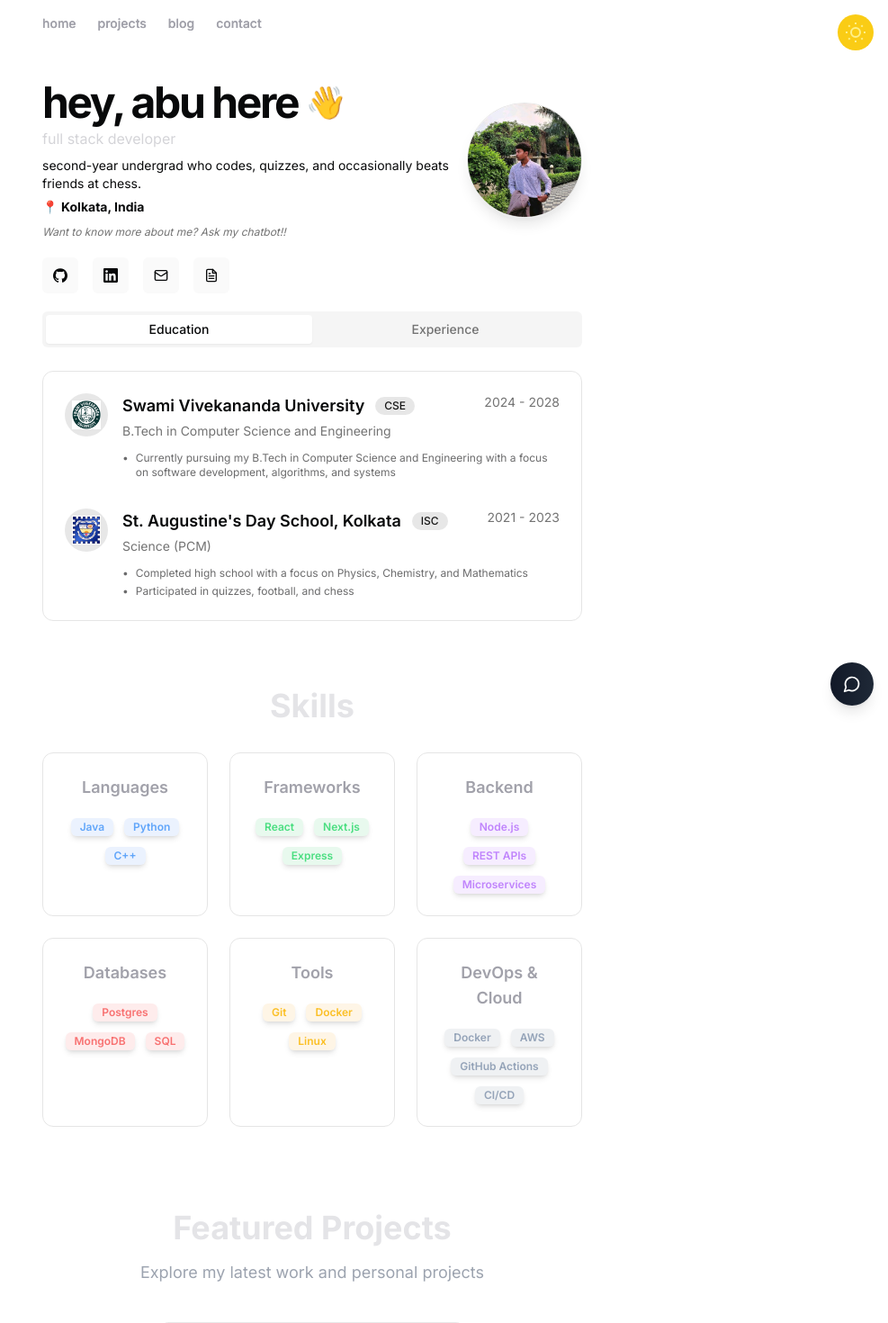
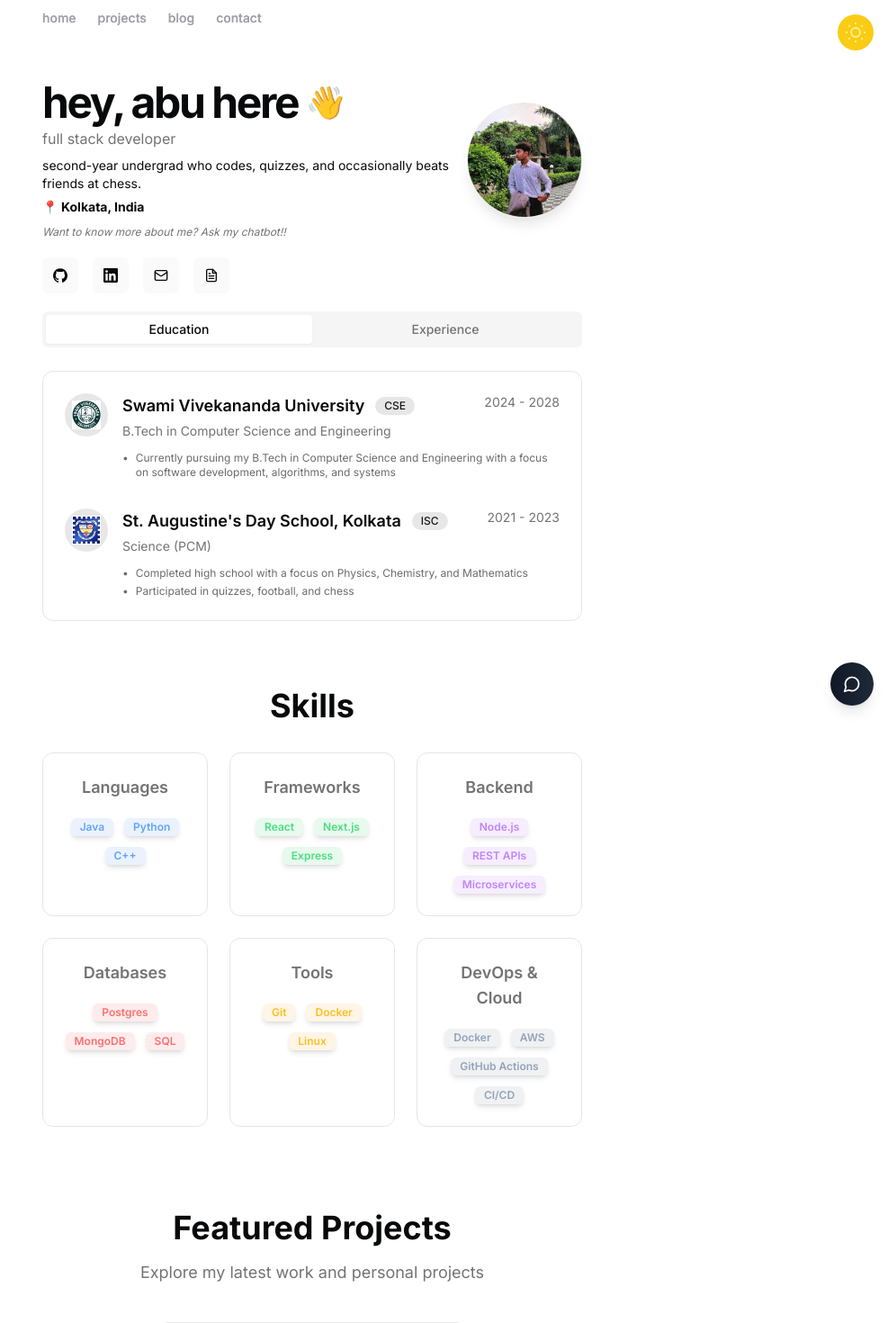
Before and after one commit to abufarisdev/portfolio-1, a Next.js app: page / in a window 1280 px wide. Shown: the top 1470 px of the page at 90% size, without its empty margins (293-1280 px from the left). Built offline with nearby package versions, Linux system fonts and the light colour scheme.

Commit message:
add blurfade to navbar, optimise mainpage for light theme

```diff
--- a/src/app/page.tsx
+++ b/src/app/page.tsx
@@ -208,14 +208,14 @@ export default function Page() {
                 </BlurFade>
 
                 <BlurFadeText
-                  className="max-w-[600px] md:text-md text-zinc-300"
+                  className="max-w-[600px] md:text-md text-muted-foreground"
                   delay={BLUR_FADE_DELAY}
                   text={DATA.description}
                 />
 
                 {/* Summary Section */}
                 <BlurFade delay={BLUR_FADE_DELAY * 4}>
-                  <Markdown className="max-w-full text-pretty text-sm">
+                  <Markdown className="max-w-full text-pretty text-sm text-foreground">
                     {DATA.summary}
                   </Markdown>
                 </BlurFade>
@@ -444,7 +444,7 @@ export default function Page() {
           <div className="flex flex-col gap-y-8">
             {/* Centered Heading */}
             <BlurFade delay={BLUR_FADE_DELAY * 9}>
-              <h2 className="text-4xl font-bold text-center text-zinc-200">
+              <h2 className="text-4xl font-bold text-center text-foreground">
                 Skills
               </h2>
             </BlurFade>
@@ -465,7 +465,7 @@ export default function Page() {
                     {/* Main card content */}
                     <div className="relative bg-card border border-border rounded-xl p-6 h-full transition-all duration-300 hover:border-amber-700/30 group-hover:shadow-lg">
                       {/* Category Heading */}
-                      <h3 className="text-lg font-semibold mb-5 text-center text-zinc-400">
+                      <h3 className="text-lg font-semibold mb-5 text-center text-muted-foreground">
                         {category}
                       </h3>
 
@@ -495,7 +495,7 @@ export default function Page() {
                   {/* Main card content */}
                   <div className="relative bg-card border border-border rounded-xl p-6 h-full transition-all duration-300 hover:border-amber-700/30 group-hover:shadow-lg">
                     {/* Category Heading */}
-                    <h3 className="text-lg font-semibold mb-5 text-center text-zinc-400">
+                    <h3 className="text-lg font-semibold mb-5 text-center text-muted-foreground">
                       DevOps & Cloud
                     </h3>
 
@@ -529,10 +529,10 @@ export default function Page() {
         <section id="projects" className="mt-20">
           <div className="space-y-10 w-full">
             <BlurFade delay={BLUR_FADE_DELAY * 11}>
-              <h2 className="text-4xl space-y-10 font-bold text-center text-zinc-200 mb-4">
+              <h2 className="text-4xl space-y-10 font-bold text-center text-foreground mb-4">
                 Featured Projects
               </h2>
-              <p className="text-gray-400 space-y-10 text-center text-lg max-w-2xl mx-auto">
+              <p className="text-muted-foreground space-y-10 text-center text-lg max-w-2xl mx-auto">
                 Explore my latest work and personal projects
               </p>
             </BlurFade>
@@ -548,8 +548,8 @@ export default function Page() {
   <div className="max-w-4xl mx-auto px-4">
     <BlurFade delay={BLUR_FADE_DELAY * 12}>
       <div className="text-center mb-12">
-        <h2 className="text-4xl font-bold mb-4">Let's Work Together</h2>
-        <p className="text-lg text-muted-foreground text-zinc-400">
+        <h2 className="text-4xl font-bold mb-4 text-foreground">Let's Work Together</h2>
+        <p className="text-lg text-muted-foreground">
           Have a project in mind? I'd love to hear about it.
         </p>
       </div>
--- a/src/components/navbar.tsx
+++ b/src/components/navbar.tsx
@@ -4,6 +4,9 @@ import Link from "next/link";
 import { useEffect, useState } from "react";
 import { usePathname } from "next/navigation";
 import { cn } from "@/lib/utils";
+import BlurFade from "@/components/magicui/blur-fade";
+
+const BLUR_FADE_DELAY = 0.02;
 
 export function Navbar() {
   const [scrolled, setScrolled] = useState(false);
@@ -18,26 +21,19 @@ export function Navbar() {
     return () => window.removeEventListener("scroll", handleScroll);
   }, []);
 
-  // Smooth scroll function for home page sections
   const handleSmoothScroll = (
     e: React.MouseEvent<HTMLAnchorElement>,
     targetId: string
   ) => {
     e.preventDefault();
-
-    // If we're not on the home page, navigate to home page first with hash
     if (!isHomePage) {
       window.location.href = `/#${targetId}`;
       return;
     }
-
-    // If we're already on home page, smooth scroll
     const targetElement = document.getElementById(targetId);
     if (targetElement) {
       const offsetTop =
-        targetElement.getBoundingClientRect().top +
-        window.pageYOffset -
-        80;
+        targetElement.getBoundingClientRect().top + window.pageYOffset - 80;
 
       window.scrollTo({
         top: offsetTop,
@@ -48,14 +44,10 @@ export function Navbar() {
     }
   };
 
-  // Handle home navigation - if we're already on home page, scroll to top
   const handleHomeClick = (e: React.MouseEvent<HTMLAnchorElement>) => {
     if (isHomePage) {
       e.preventDefault();
-      window.scrollTo({
-        top: 0,
-        behavior: "smooth",
-      });
+      window.scrollTo({ top: 0, behavior: "smooth" });
       window.history.pushState(null, "", "/");
     }
   };
@@ -65,13 +57,14 @@ export function Navbar() {
       className={cn(
         "fixed top-0 left-10 right-0 z-50 transition-colors duration-300",
         scrolled
-          ? "bg-background/40 backdrop-blur-md shadow-sm"
+          ? "bg-background/30 backdrop-blur-md shadow-sm"
           : "bg-transparent"
       )}
     >
-      {/* Match EXACTLY the same max-width and padding as hero section */}
-      <div className="max-w-2xl mx-auto px-4 w-full"> {/* Added w-full */}
-        <nav className="flex items-center gap-6 py-4 text-sm font-medium justify-start w-full"> {/* Added w-full */}
+      {/* Wrap only the inner container with BlurFade */}
+      <BlurFade delay={BLUR_FADE_DELAY}>
+        <div className="max-w-2xl mx-auto px-4 w-full">
+          <nav className="flex items-center gap-6 py-4 text-sm font-medium justify-start w-full">
             <Link
               href="/"
               onClick={handleHomeClick}
@@ -127,6 +120,7 @@ export function Navbar() {
             )}
           </nav>
         </div>
+      </BlurFade>
     </header>
   );
 }
```
Lines whose indentation alone changed are shown as unchanged.
